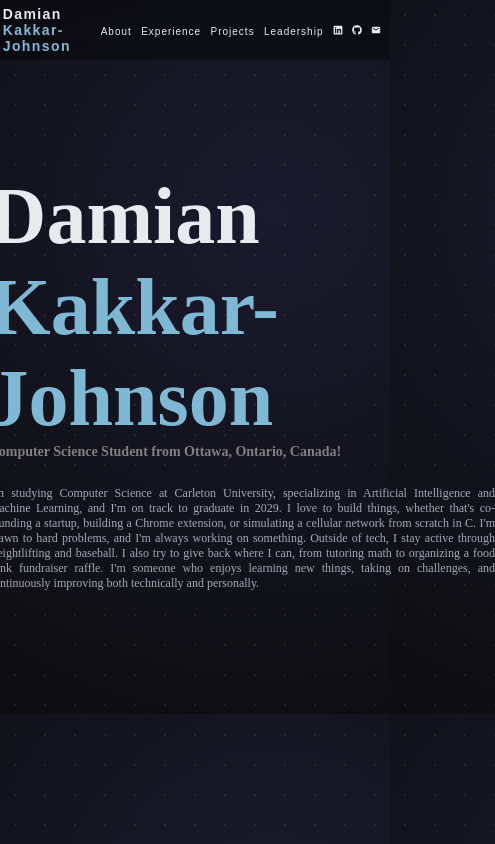
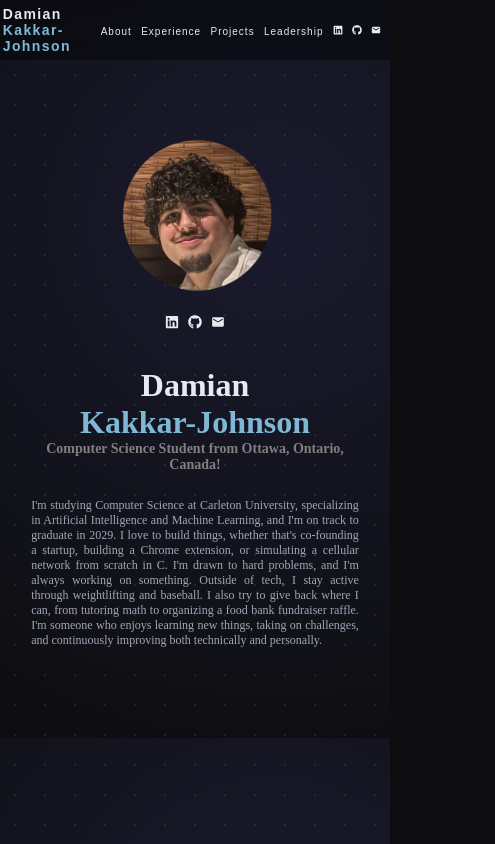
Before and after one commit to damiankakkarjohnson/website-portfolio, a React (Vite) app: page / in a window 390 px wide. Shown: the whole page, 495 px wide, since content can reach past the window. Built offline with nearby package versions, Linux system fonts and the light colour scheme; a web font is replaced by a local one.

Commit message:
Media query added  - Better viewing on small devices

```diff
--- a/src/css/index.css
+++ b/src/css/index.css
@@ -162,4 +162,25 @@ body {
   border-radius: 50%;
 }
 
+@media (max-width: 768px) {
+  #intro {
+    flex-direction: column;
+    text-align: center;
+    padding: 8vw;
+  }
+
+  #introImg img {
+    width: 40vw;
+    height: 40vw;
+  }
+
+  #introText p {
+    width: 100%;
+  }
+
+  #introText h2 {
+    font-size: clamp(32px, 8vw, 60px);
+  }
+}
+
 /*-----------------------------------------------------------------------------------------------------*/
```
